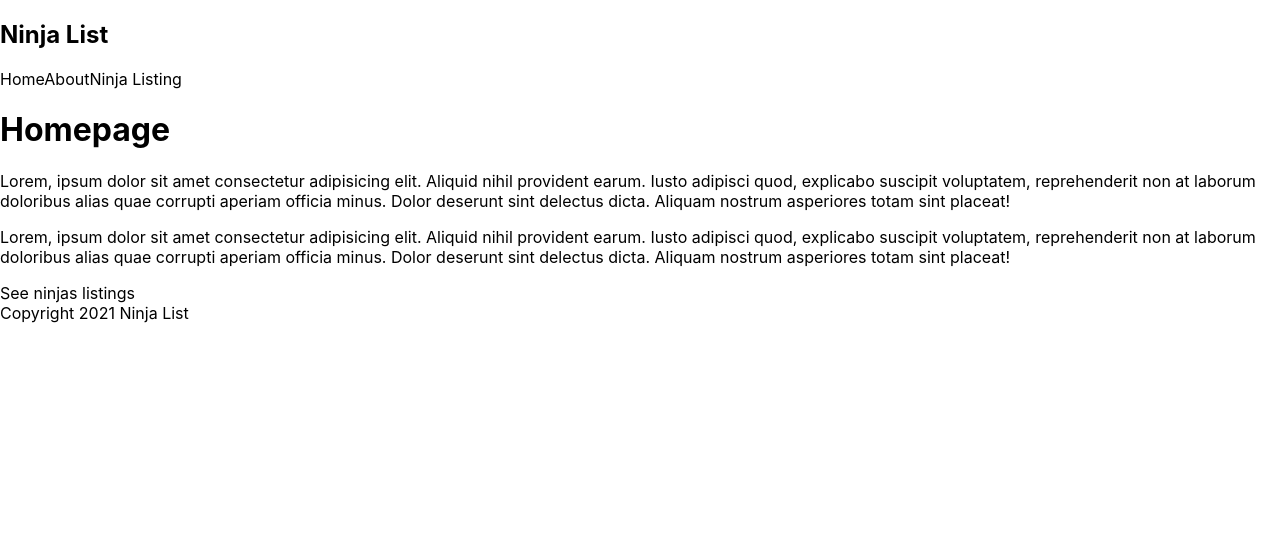
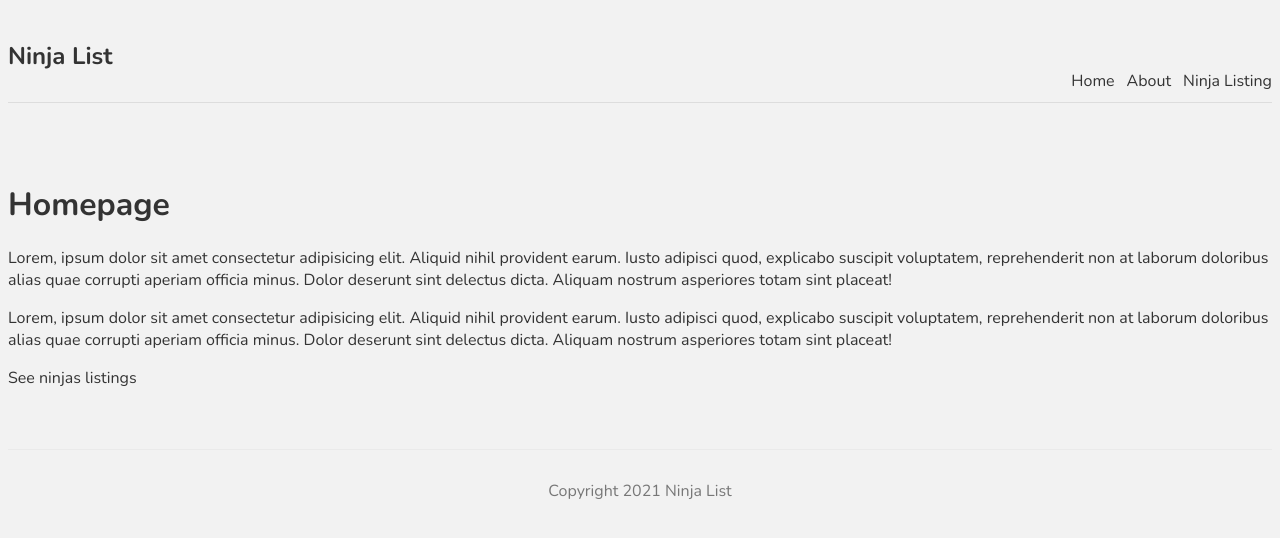
Before and after one commit to Pavlin-React/next-js, a Next.js app: page / in a window 1280 px wide. Shown: the top 538 px of the page. Built offline with nearby package versions, Linux system fonts and the light colour scheme.

Commit message:
adding styles

```diff
--- a/comps/Footer.js
+++ b/comps/Footer.js
@@ -1,8 +1,8 @@
 const Footer = () => {
   return (
-    <div>
+    <footer>
       Copyright 2021 Ninja List
-    </div>
+    </footer>
   );
 }
 
--- a/styles/globals.css
+++ b/styles/globals.css
@@ -1,16 +1,37 @@
-html,
+@import url('https://fonts.googleapis.com/css2?family=Nunito:wght@300;400;600;700&display=swap');
+
 body {
-  padding: 0;
-  margin: 0;
-  font-family: -apple-system, BlinkMacSystemFont, Segoe UI, Roboto, Oxygen,
-    Ubuntu, Cantarell, Fira Sans, Droid Sans, Helvetica Neue, sans-serif;
+  background: #f2f2f2;
+  color: #333;
+  font-family: "Nunito";
 }
-
 a {
-  color: inherit;
+  color: #333;
   text-decoration: none;
 }
-
-* {
-  box-sizing: border-box;
+.content {
+  max-width: 960px;
+  margin: 0 auto;
 }
+nav {
+  margin: 10px auto 80px;
+  padding: 10px 0;
+  display: flex;
+  justify-content: flex-end;
+  align-items: flex-end;
+  border-bottom: 1px solid #ddd;
+}
+nav a {
+  margin-left: 12px;
+}
+nav .logo {
+  margin-right: auto;
+}
+footer {
+  display: block;
+  text-align: center;
+  padding: 30px 0;
+  margin-top: 60px;
+  color: #777;
+  border-top: 1px solid #eaeaea;
+}
```
